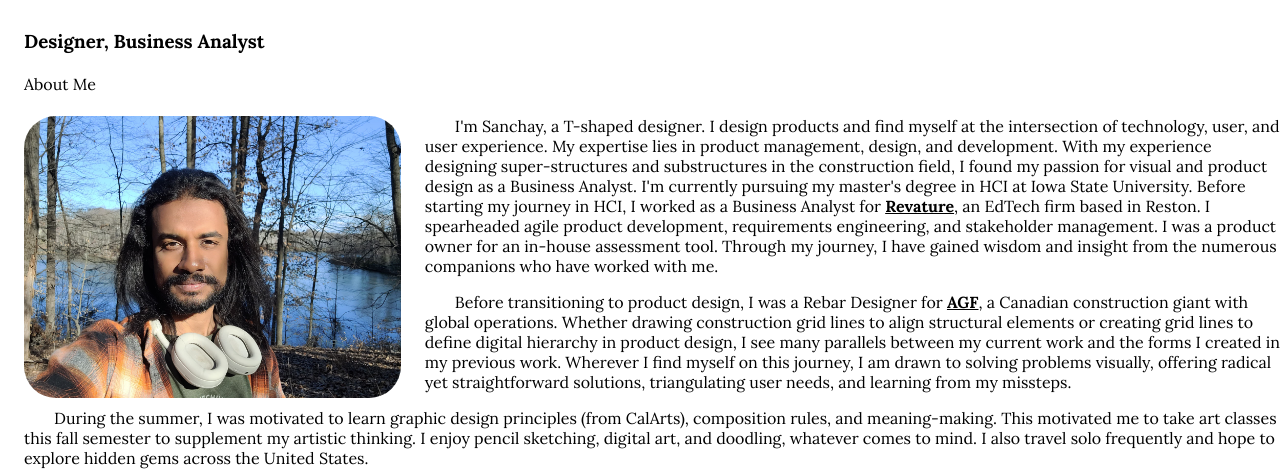
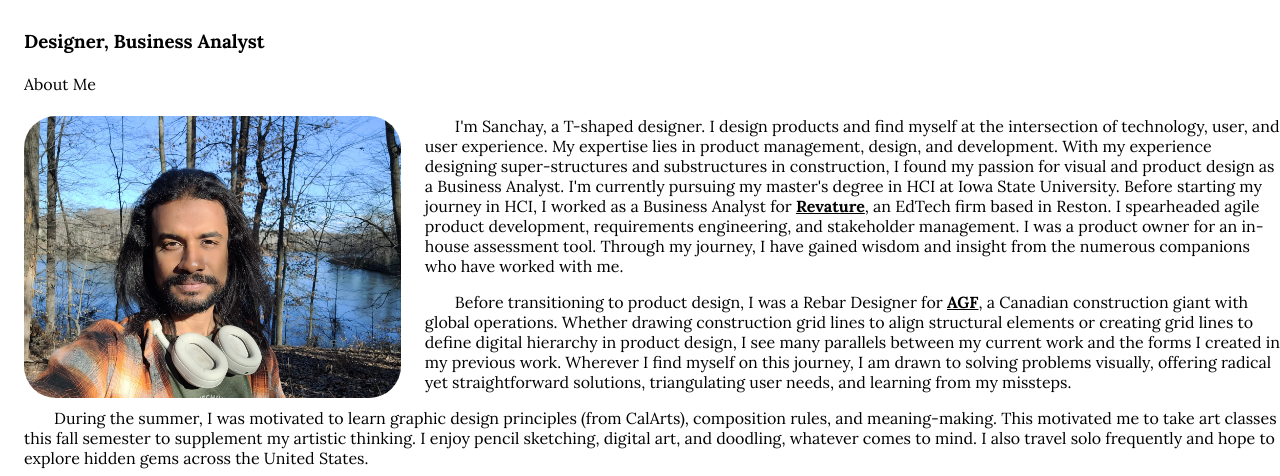
Before and after one commit to sanchay071/Portfolio_Project, a Flask app: page /about in a window 1280 px wide. Shown: the part 71-547 px from the top of the page. Run offline with Flask 3, Linux system fonts and the light colour scheme.

Commit message:
style.css: added z index to the header, so the project cards hover behind the nav bar; about.csv: updated descriptions

```diff
--- a/app/static/style.css
+++ b/app/static/style.css
@@ -6,6 +6,11 @@ body{
     position: relative; /* Allows for absolute positioning of footer */
     padding-bottom: 60px;
 /*	background: floralwhite;*/
+}
+
+header {
+    position: relative; /* or fixed */
+    z-index: 1000; /* this value shoud be higher than the cards' z-index */
 }
 
 main {
--- a/data/about.csv
+++ b/data/about.csv
@@ -1,4 +1,4 @@
 title,description,image_path
-About Me,"I'm Sanchay, a T-shaped designer. I design products and find myself at the intersection of technology, user, and user experience. My expertise lies in product management, design, and development. With my experience designing super-structures and substructures in the construction field, I found my passion for visual and product design as a Business Analyst. I'm currently pursuing my master's degree in HCI at Iowa State University. Before starting my journey in HCI, I worked as a Business Analyst for <a href=""https://www.revature.com/"" class = ""special-link"">Revature</a>, an EdTech firm based in Reston. I spearheaded agile product development,  requirements engineering, and stakeholder management. I was a product owner for an in-house assessment tool. Through my journey, I have gained wisdom and insight from the numerous companions who have worked with me.
-<p>Before transitioning to product design,  I was a Rebar Designer for <a href=""https://groupeagf.com/"" class = ""special-link"">AGF</a>, a Canadian construction giant with global operations. Whether drawing construction grid lines to align structural elements or creating grid lines to define digital hierarchy in product design, I see many parallels between my current work and the forms I created in my previous work. Wherever I find myself on this journey, I am drawn to solving problems visually, offering radical yet straightforward solutions, triangulating user needs, and learning from my missteps.
+About Me,"I'm Sanchay, a T-shaped designer. I design products and find myself at the intersection of technology, user, and user experience. My expertise lies in product management, design, and development. With my experience designing super-structures and substructures in construction, I found my passion for visual and product design as a Business Analyst. I'm currently pursuing my master's degree in HCI at Iowa State University. Before starting my journey in HCI, I worked as a Business Analyst for <a href=""https://www.revature.com/"" class = ""special-link""  target = ""_blank"">Revature</a>, an EdTech firm based in Reston. I spearheaded agile product development,  requirements engineering, and stakeholder management. I was a product owner for an in-house assessment tool. Through my journey, I have gained wisdom and insight from the numerous companions who have worked with me.
+<p>Before transitioning to product design,  I was a Rebar Designer for <a href=""https://groupeagf.com/"" class = ""special-link""  target = ""_blank"">AGF</a>, a Canadian construction giant with global operations. Whether drawing construction grid lines to align structural elements or creating grid lines to define digital hierarchy in product design, I see many parallels between my current work and the forms I created in my previous work. Wherever I find myself on this journey, I am drawn to solving problems visually, offering radical yet straightforward solutions, triangulating user needs, and learning from my missteps.
 <p>During the summer, I was motivated to learn graphic design principles (from  CalArts), composition rules, and meaning-making. This motivated me to take art classes this fall semester to supplement my artistic thinking. I enjoy pencil sketching, digital art, and doodling, whatever comes to mind. I also travel solo frequently and hope to explore hidden gems across the United States.</p>",imgs/selfie.jpg
```
